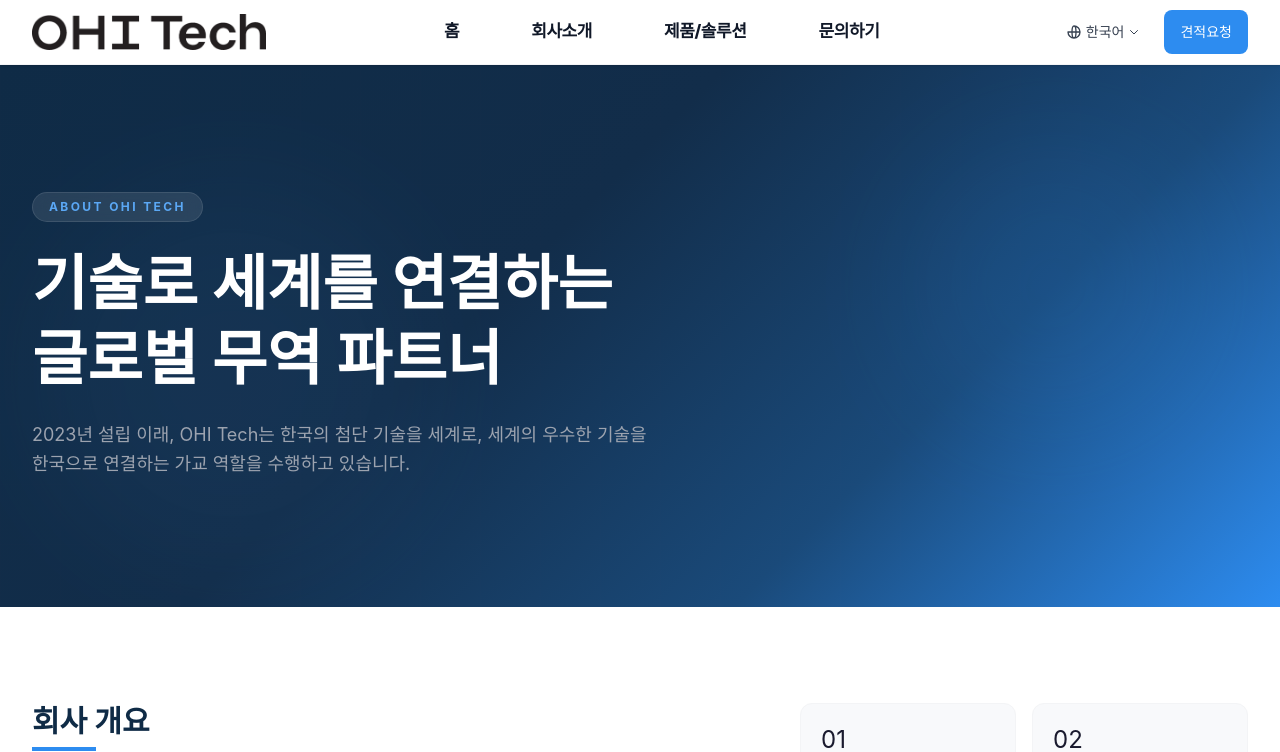
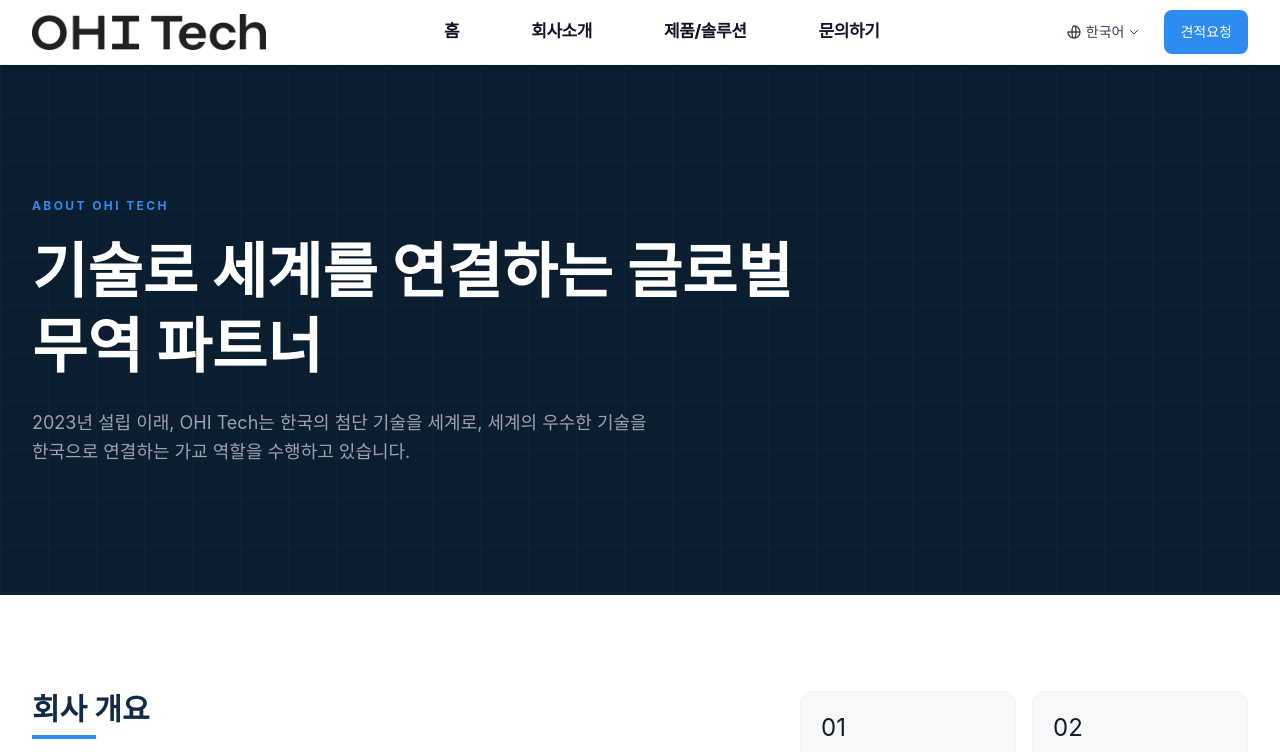
Before and after one commit to Jino00/ohitech-website, a Next.js app: page /about in a window 1280 px wide. Shown: the top 752 px of the page. Built offline with nearby package versions, Linux system fonts and the light colour scheme; a web font is replaced by a local one.

Commit message:
style(design): FINDING-009 — remove decorative blobs from about hero + consistent hero-gradient all pages

```diff
--- a/src/app/about/page.tsx
+++ b/src/app/about/page.tsx
@@ -239,22 +239,13 @@ export default async function AboutPage({ searchParams }: { searchParams: Promis
       <main className="pt-16 min-h-screen">
 
         {/* Hero Section */}
-        <section className="relative overflow-hidden" style={{ background: "linear-gradient(135deg, #0f2b46 0%, #122d4a 40%, #1a4a7a 70%, #2d8cf0 100%)" }}>
-          {/* Decorative grid pattern */}
-          <div className="absolute inset-0 opacity-[0.04]" style={{
-            backgroundImage: "linear-gradient(rgba(255,255,255,0.1) 1px, transparent 1px), linear-gradient(90deg, rgba(255,255,255,0.1) 1px, transparent 1px)",
-            backgroundSize: "60px 60px"
-          }} />
-          {/* Floating accent circles */}
-          <div className="absolute top-20 right-20 w-72 h-72 bg-[#2d8cf0] rounded-full opacity-10 blur-3xl" />
-          <div className="absolute bottom-10 left-10 w-96 h-96 bg-[#5ba8f5] rounded-full opacity-5 blur-3xl" />
-
-          <div className="relative max-w-7xl mx-auto px-4 sm:px-6 lg:px-8 py-24 lg:py-32">
+        <section className="hero-gradient py-24 lg:py-32">
+          <div className="max-w-7xl mx-auto px-4 sm:px-6 lg:px-8">
             <div className="max-w-3xl">
-              <span className="inline-block px-4 py-1.5 bg-white/10 backdrop-blur-sm rounded-full text-[#5ba8f5] text-xs font-bold tracking-[0.2em] mb-6 border border-white/10">
+              <span className="inline-block text-[var(--accent)] text-xs font-bold tracking-[0.2em] uppercase mb-5">
                 {c.heroTag}
               </span>
-              <h1 className="text-4xl sm:text-5xl lg:text-6xl font-bold text-white leading-tight mb-6 whitespace-pre-line">
+              <h1 className="text-4xl sm:text-5xl lg:text-6xl font-bold text-white leading-tight mb-6">
                 {c.heroTitle}
               </h1>
               <p className="text-lg text-gray-300 leading-relaxed max-w-2xl">
--- a/src/app/products/page.tsx
+++ b/src/app/products/page.tsx
@@ -459,7 +459,7 @@ export default async function ProductsPage({
       {isThermal && <ThermalJsonLd />}
       <Header locale={locale} />
       <main className="pt-16 min-h-screen bg-[var(--bg-alt)]">
-        <section className="hero-gradient py-16">
+        <section className="hero-gradient py-14">
           <div className="max-w-7xl mx-auto px-4 sm:px-6 lg:px-8">
             <h1 className="text-3xl font-bold text-white mb-2">{t(locale, "products.title")}</h1>
             <p className="text-gray-300">{t(locale, "products.subtitle")}</p>
```
